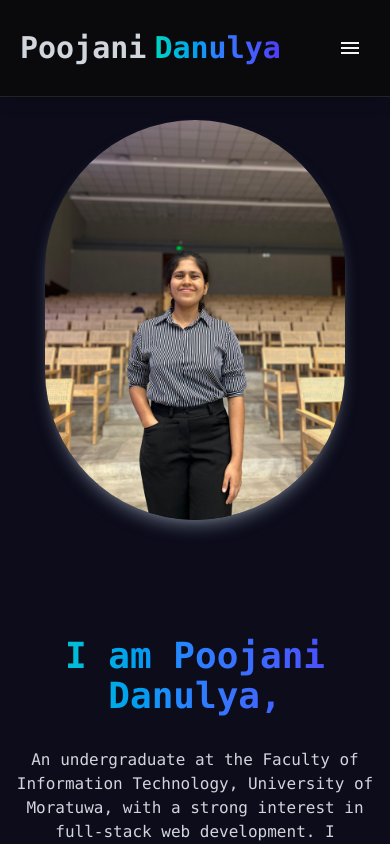
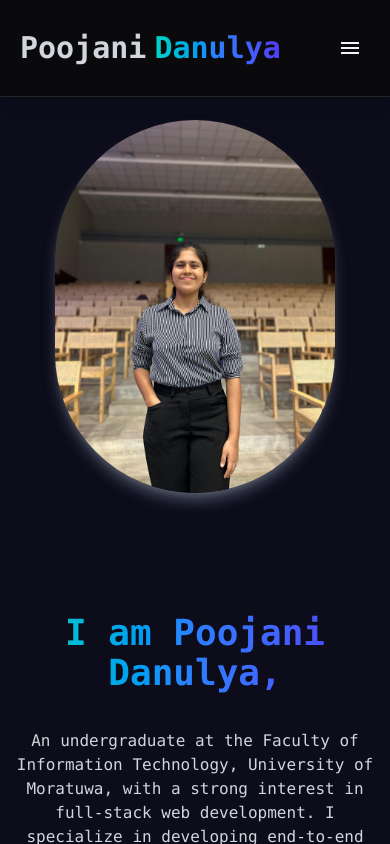
Before and after one commit to Pdanulya/My-Portfolio, a React (Vite) app: page / in a window 390 px wide. Shown: the top 844 px of the page. Built offline with nearby package versions, Linux system fonts and the light colour scheme.

Commit message:
Improved the responsiveness of the portfolio.

```diff
--- a/src/sections/Home.jsx
+++ b/src/sections/Home.jsx
@@ -10,16 +10,16 @@ export default function Home() {
       className='min-h-screen flex flex-col justify-center items-center
       lg:flex-row-reverse gap-9 lg:gap-15'
     >
-        <div className='text-centerz-10 px-4'>
+        <div className='text-center z-10 px-4'>
             <img
-                className='w-[300px] border-0 mt-30 rounded-full shadow-lg shadow-gray-500/70
+                className='w-70 sm:w-56 md:w-64 lg:w-72 xl:w-80 border-0 mt-30 rounded-full shadow-lg shadow-gray-500/70
                 lg:m-0 lg:max-w-[250] object-cover object-bottom hover:translate-y-1 transition-all'
                 src={profileImg}
                 alt='Profile Image'
             />
         </div>
         <div className='text-center font-mono z-10 mt-20 px-4'>
-            <h1 className='text-4xl md:text-5xl lg:text-6xl lg:max-w-w[500px] font-semibold
+            <h1 className='text-4xl py-1 md:text-5xl lg:text-6xl lg:max-w-w[500px] font-semibold
             mb-8 px-1 bg-gradient-to-r from-teal-400 via-blue-500 to-indigo-600 bg-clip-text
             text-transparent leading-right'>
                I am Poojani Danulya,
```
